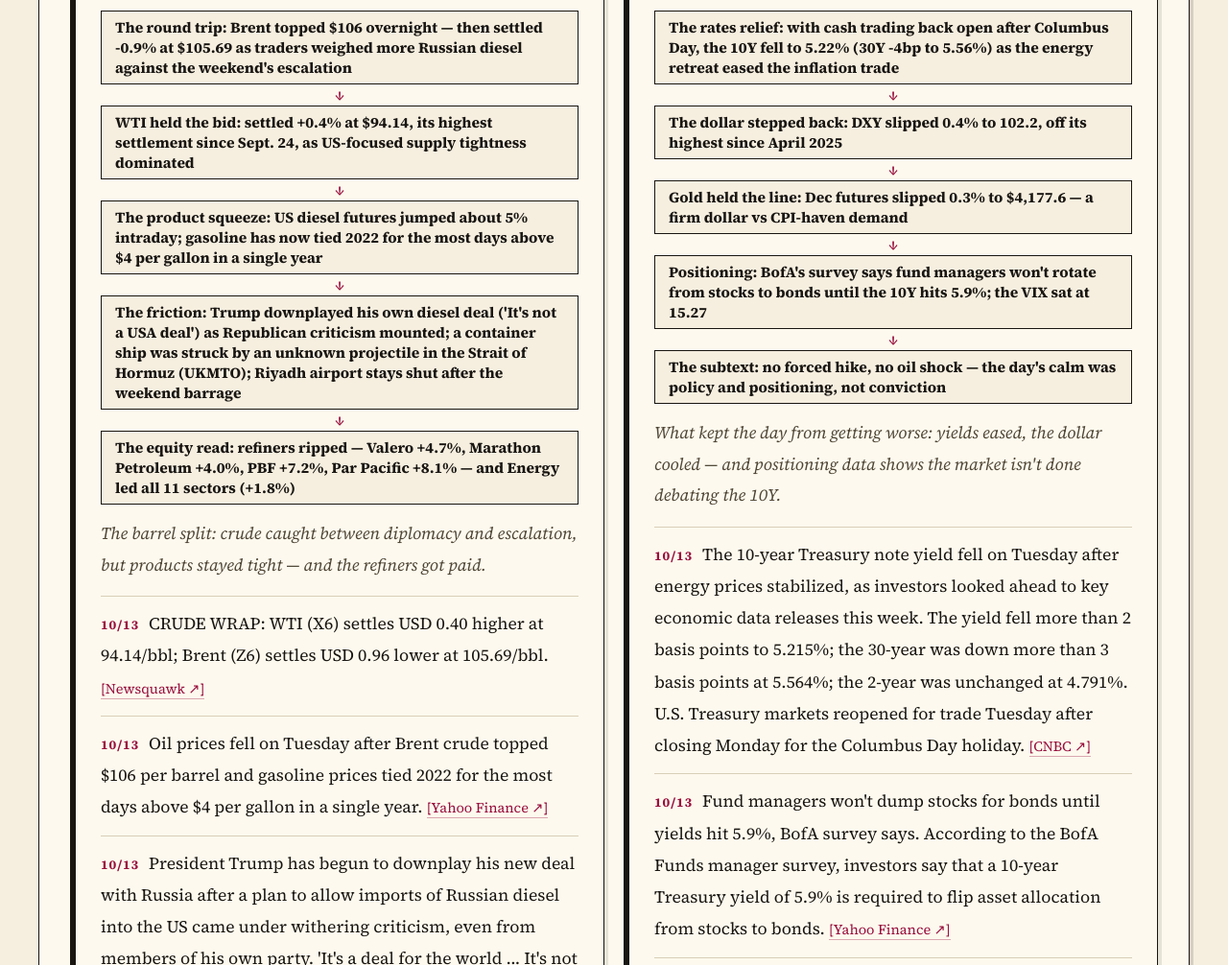
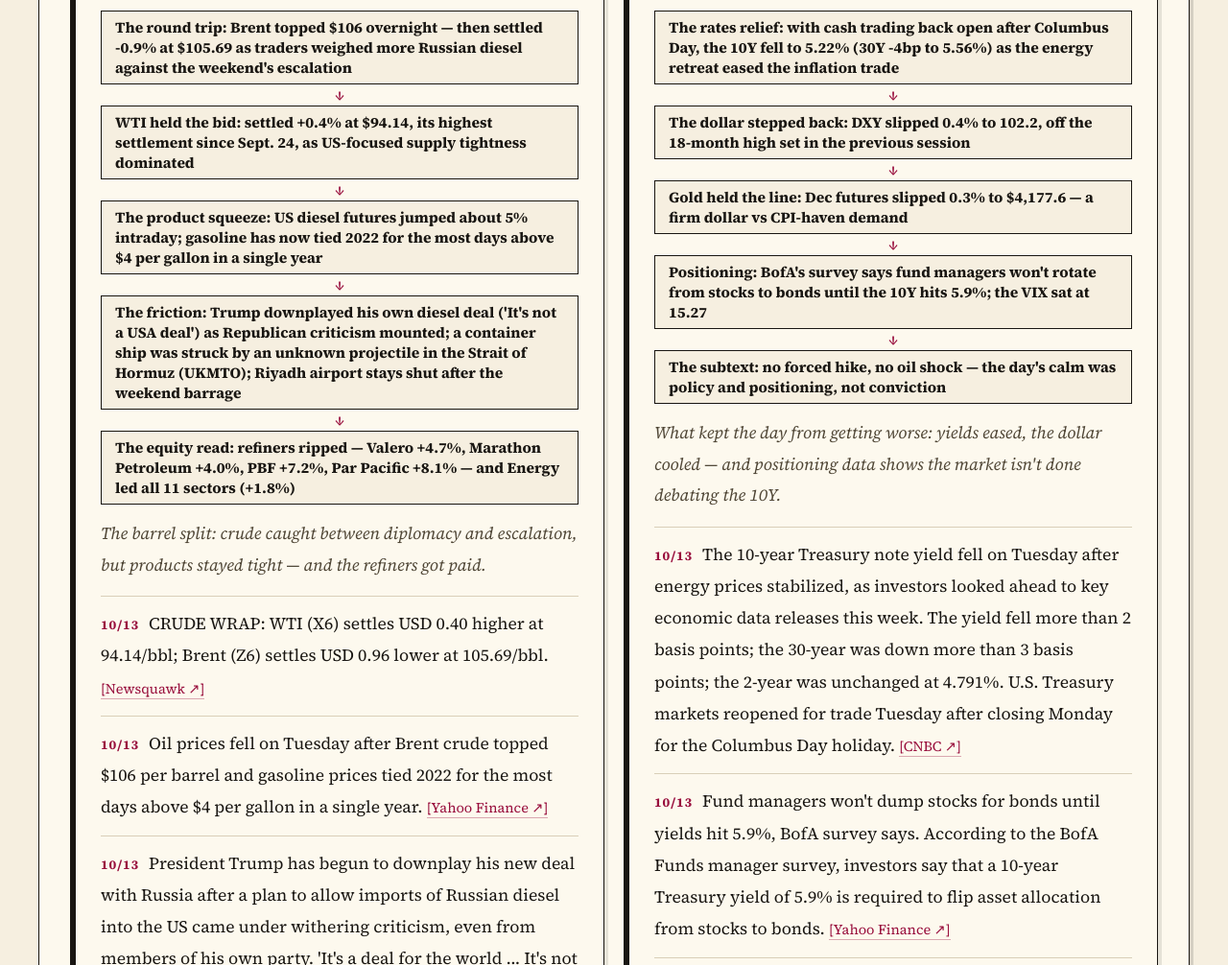
Before and after one commit to PodorCN/what_is_happening, a website: page index.html in a window 1280 px wide. Shown: the part 5065-6071 px from the top of the page at 96% size. Drawn offline with nearby package versions, Linux system fonts and the light colour scheme; a web font is replaced by a local one.

Commit message:
fix(2026-10-13): 引用句去重值（10Y/30Y 水平仅保留正文值）、美元 18 个月高点口径对齐引用源

```diff
--- a/snapshots/2026-10-13.json
+++ b/snapshots/2026-10-13.json
@@ -250,7 +250,7 @@
      "t": "④ The Offsets: Yields Ease as Energy Cools — and the 5.9% Question",
      "steps": [
       "The rates relief: with cash trading back open after Columbus Day, the 10Y fell to 5.22% (30Y -4bp to 5.56%) as the energy retreat eased the inflation trade",
-      "The dollar stepped back: DXY slipped 0.4% to 102.2, off its highest since April 2025",
+      "The dollar stepped back: DXY slipped 0.4% to 102.2, off the 18-month high set in the previous session",
       "Gold held the line: Dec futures slipped 0.3% to $4,177.6 — a firm dollar vs CPI-haven demand",
       "Positioning: BofA's survey says fund managers won't rotate from stocks to bonds until the 10Y hits 5.9%; the VIX sat at 15.27",
       "The subtext: no forced hike, no oil shock — the day's calm was policy and positioning, not conviction"
@@ -259,7 +259,7 @@
      "news": [
       {
        "time": "10/13",
-       "fact": "The 10-year Treasury note yield fell on Tuesday after energy prices stabilized, as investors looked ahead to key economic data releases this week. The yield fell more than 2 basis points to 5.215%; the 30-year was down more than 3 basis points at 5.564%; the 2-year was unchanged at 4.791%. U.S. Treasury markets reopened for trade Tuesday after closing Monday for the Columbus Day holiday.",
+       "fact": "The 10-year Treasury note yield fell on Tuesday after energy prices stabilized, as investors looked ahead to key economic data releases this week. The yield fell more than 2 basis points; the 30-year was down more than 3 basis points; the 2-year was unchanged at 4.791%. U.S. Treasury markets reopened for trade Tuesday after closing Monday for the Columbus Day holiday.",
        "src": "CNBC",
        "u": "https://www.cnbc.com/2026/10/13/us-treasurys-bonds-yields.html"
       },
```
Also changed, not shown: index.html (+1 -1 lines).
